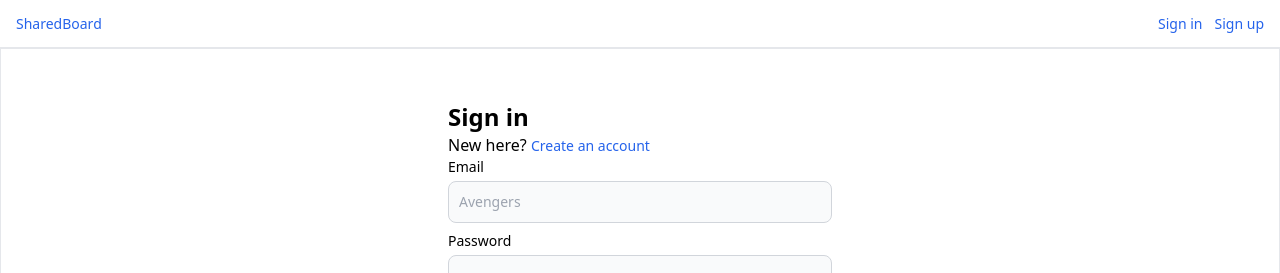
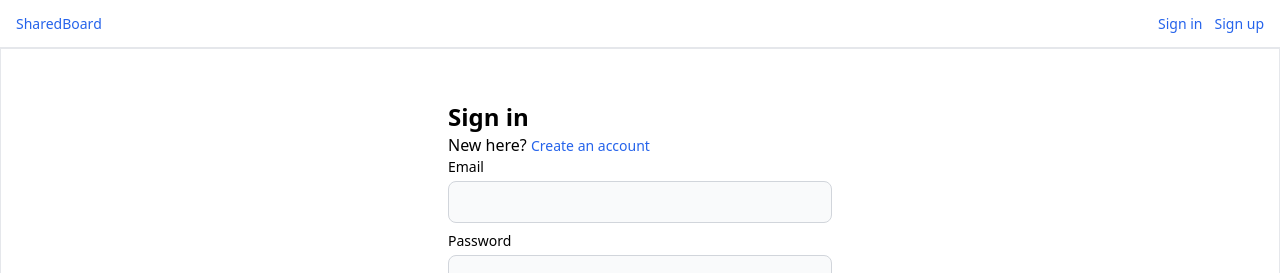
Before and after one commit to ayessymkanov/shared-board, a React (Vite) app: page /signin in a window 1280 px wide. Shown: the top 273 px of the page. Built offline with nearby package versions, Linux system fonts and the light colour scheme; no server answers.

Commit message:
remove placeholder

```diff
--- a/src/routes/Signin.tsx
+++ b/src/routes/Signin.tsx
@@ -85,7 +85,6 @@ const Signin = () => {
                   label="Email"
                   name="email"
                   type="email"
-                  placeholder="Avengers"
                   error={touched.email ? errors.email as string : ""}
                 />
               )}
```
